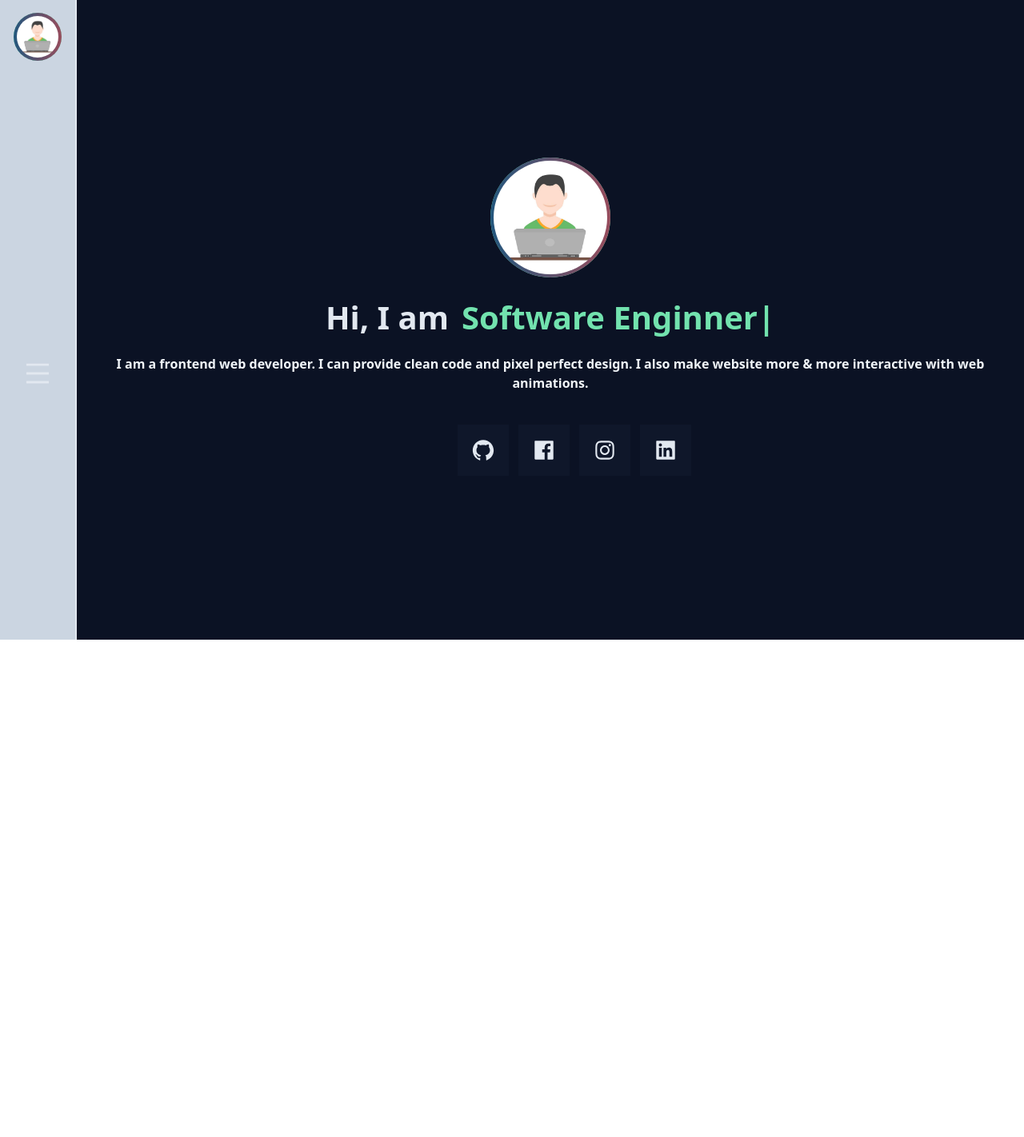
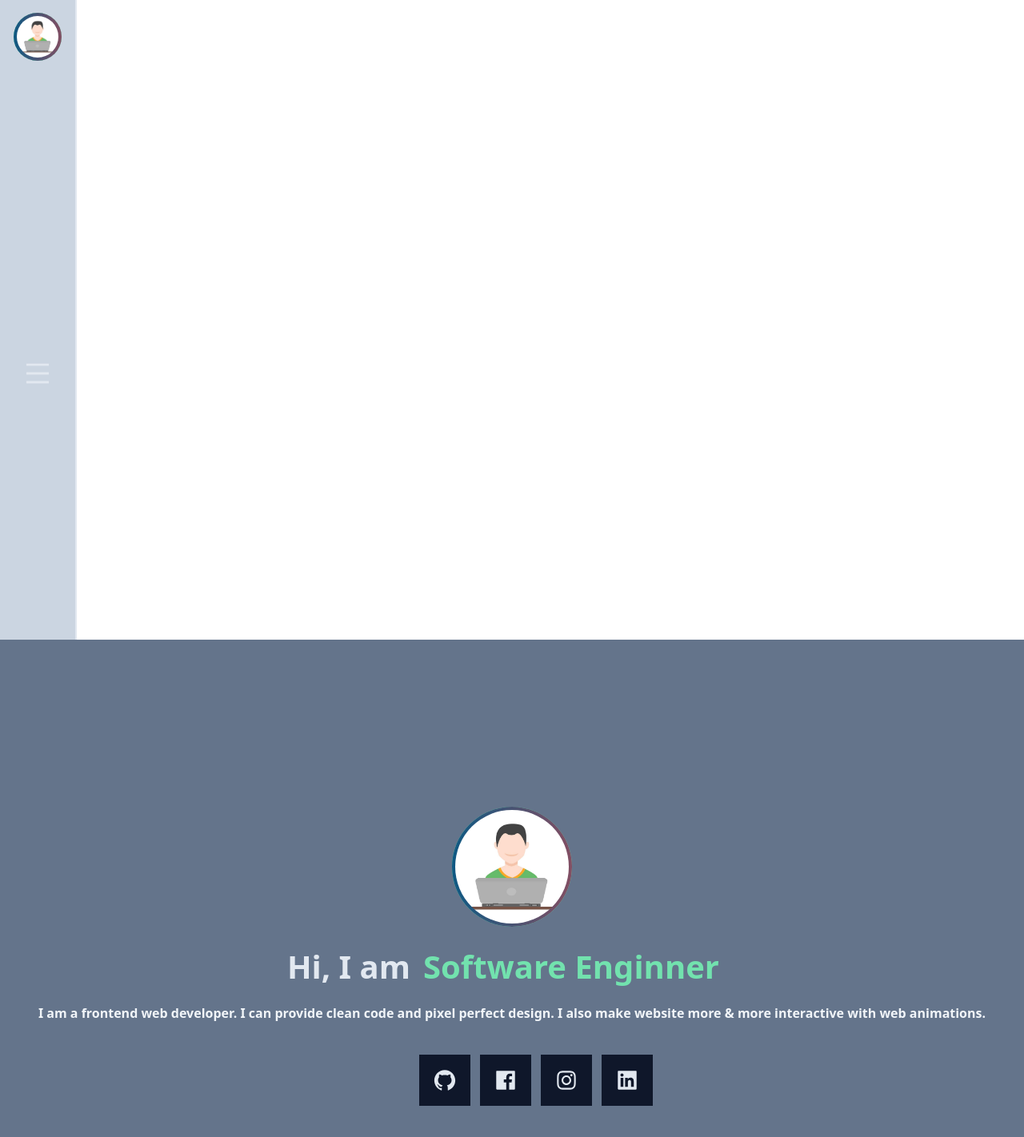
Before and after one commit to BairamovAllaz/My-Portfolio, a Next.js app: page / in a window 1280 px wide. Shown: the top 1422 px of the page at 80% size. Before the commit the page ends 800 px from the top, so only its background shows below. Built offline with nearby package versions, Linux system fonts and the light colour scheme.

Commit message:
init Layout

```diff
--- /dev/null
+++ b/components/Layout.tsx
@@ -0,0 +1,21 @@
+import Bar from './Bar'
+import React from 'react'
+export default function Layout({ children }) {
+    const [isNavigationOpen,setIsNavigationOpen] = React.useState(false);
+
+    function handleIsNavigationOpen(event)
+    {
+        setIsNavigationOpen(event);
+    }
+
+    return (
+            <>
+                <Bar handleIsNavigationOpen = {handleIsNavigationOpen} IsNavigationOpen = {isNavigationOpen}/>
+                <main>
+                    {React.Children.map(children, (child) =>
+                        React.cloneElement(child, { IsNavigationOpen : isNavigationOpen })
+                    )}
+                </main>
+            </>
+            )
+}
--- /dev/null
+++ b/pages/About.tsx
@@ -0,0 +1,10 @@
+function About(props)
+{
+    return(
+            <div>
+                <h1>Hello about</h1>
+            </div>
+    )
+}
+
+export default About;
--- a/pages/_app.tsx
+++ b/pages/_app.tsx
@@ -1,6 +1,11 @@
+import React from 'react';
 import '../styles/globals.css'
 import type { AppProps } from 'next/app'
-
+import Layout from '../components/Layout.tsx'
 export default function App({ Component, pageProps }: AppProps) {
-  return <Component {...pageProps} />
+    return (
+            <Layout>
+                 <Component {...pageProps} />
+            </Layout>
+            )
 }
--- a/pages/index.tsx
+++ b/pages/index.tsx
@@ -6,14 +6,10 @@ import ProfileBox from '../components/ProfileBox';
 import Bar from "../components/Bar";
 import Navigation from '../components/Navigation'
 
-export default function Home() {
-    const [isNavigationOpen,setIsNavigationOpen] = React.useState(false);
-
-    function handleIsNavigationOpen(event)
-    {
-        setIsNavigationOpen(event);
-    }
-
+export default function Home(props) {
+    React.useEffect(() => {
+        console.log(props.IsNavigationOpen)
+    },[])
     return (
         <>
             <Head>
@@ -22,19 +18,10 @@ export default function Home() {
                 <meta name="viewport" content="width=device-width, initial-scale=1"/>
                 <link rel="icon" href="/favicon.ico"/>
             </Head>
-            <main className={styles.backgrounddiv}>
+            <main className="w-full bg-slate-500">
                 <div className = "flex w-screen">
-                    <div className="">
-                        <Bar handleIsNavigationOpen = {handleIsNavigationOpen} IsNavigationOpen = {isNavigationOpen}/>
-                    </div>
                     <div className="h-screen grow flex justify-center items-center ml-auto">
-                        {
-                            isNavigationOpen ? (
-                                    <Navigation/>
-                            ) : (
-                                    <ProfileBox/>
-                            )
-                        }
+                            <ProfileBox/>
                     </div>
                 </div>
             </main>
```
